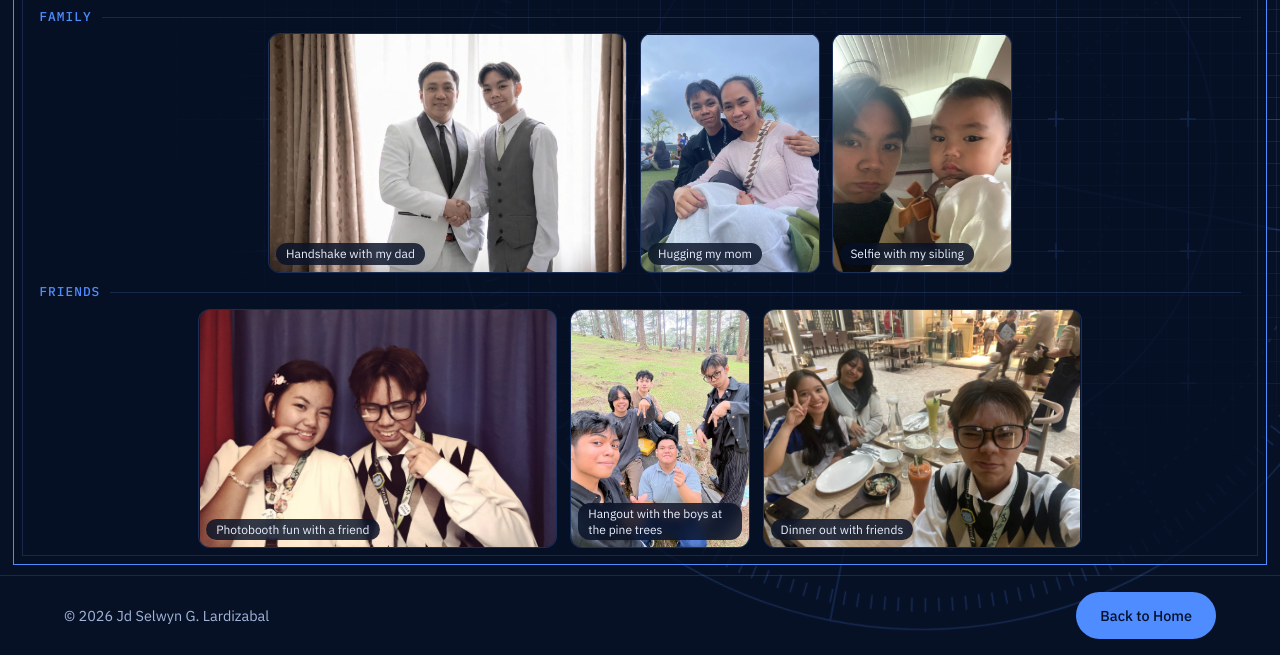
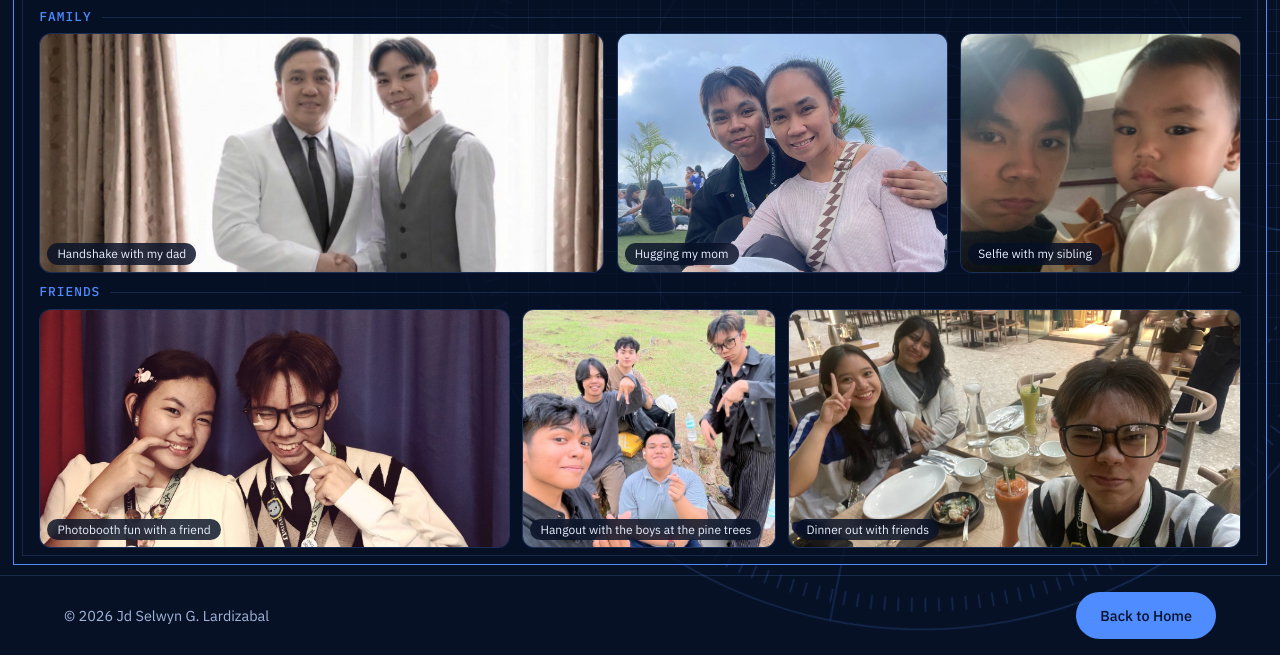
Before and after one commit to Fizzy31/lardizabalportfolio, a plain HTML site: page family-friends.html in a window 1280 px wide. Shown: the part 145-800 px from the top of the page. Drawn offline with nearby package versions, Linux system fonts and the light colour scheme.

Commit message:
Add files via upload

```diff
--- a/family-friends.html
+++ b/family-friends.html
@@ -47,18 +47,18 @@
       <div class="ff-group" id="family">
         <h2 class="div-label">Family</h2>
         <div class="ff-row">
-          <figure class="shot ff-shot" style="--ar:1.5"><button type="button" data-full="family-dad.jpg" data-cap="Handshake with my dad" aria-label="Click to zoom: Handshake with my dad"><img src="family-dad.jpg" alt="Handshake with my dad"></button><figcaption>Handshake with my dad</figcaption></figure>
-          <figure class="shot ff-shot" style="--ar:0.75"><button type="button" data-full="family-mom.jpg" data-cap="Hugging my mom" aria-label="Click to zoom: Hugging my mom"><img src="family-mom.jpg" alt="Hugging my mom"></button><figcaption>Hugging my mom</figcaption></figure>
-          <figure class="shot ff-shot" style="--ar:0.75"><button type="button" data-full="family-sibling.jpg" data-cap="Selfie with my sibling" aria-label="Click to zoom: Selfie with my sibling"><img src="family-sibling.jpg" alt="Selfie with my sibling"></button><figcaption>Selfie with my sibling</figcaption></figure>
+          <figure class="shot ff-shot" style="--g:1.45;--pos:60% 30%"><button type="button" data-full="family-dad.jpg" data-cap="Handshake with my dad" aria-label="Click to zoom: Handshake with my dad"><img src="family-dad.jpg" alt="Handshake with my dad"></button><figcaption>Handshake with my dad</figcaption></figure>
+          <figure class="shot ff-shot" style="--g:0.85;--pos:50% 25%"><button type="button" data-full="family-mom.jpg" data-cap="Hugging my mom" aria-label="Click to zoom: Hugging my mom"><img src="family-mom.jpg" alt="Hugging my mom"></button><figcaption>Hugging my mom</figcaption></figure>
+          <figure class="shot ff-shot" style="--g:0.72;--pos:50% 50%"><button type="button" data-full="family-sibling.jpg" data-cap="Selfie with my sibling" aria-label="Click to zoom: Selfie with my sibling"><img src="family-sibling.jpg" alt="Selfie with my sibling"></button><figcaption>Selfie with my sibling</figcaption></figure>
         </div>
       </div>
 
       <div class="ff-group" id="friends">
         <h2 class="div-label">Friends</h2>
         <div class="ff-row">
-          <figure class="shot ff-shot" style="--ar:1.5"><button type="button" data-full="friends-photobooth.jpg" data-cap="Photobooth fun with a friend" aria-label="Click to zoom: Photobooth fun with a friend"><img src="friends-photobooth.jpg" alt="Photobooth fun with a friend"></button><figcaption>Photobooth fun with a friend</figcaption></figure>
-          <figure class="shot ff-shot" style="--ar:0.75"><button type="button" data-full="friends-pines.jpg" data-cap="Hangout with the boys at the pine trees" aria-label="Click to zoom: Hangout with the boys at the pine trees"><img src="friends-pines.jpg" alt="Hangout with the boys at the pine trees"></button><figcaption>Hangout with the boys at the pine trees</figcaption></figure>
-          <figure class="shot ff-shot" style="--ar:1.333"><button type="button" data-full="friends-dinner.jpg" data-cap="Dinner out with friends" aria-label="Click to zoom: Dinner out with friends"><img src="friends-dinner.jpg" alt="Dinner out with friends"></button><figcaption>Dinner out with friends</figcaption></figure>
+          <figure class="shot ff-shot" style="--g:1.3;--pos:50% 35%"><button type="button" data-full="friends-photobooth.jpg" data-cap="Photobooth fun with a friend" aria-label="Click to zoom: Photobooth fun with a friend"><img src="friends-photobooth.jpg" alt="Photobooth fun with a friend"></button><figcaption>Photobooth fun with a friend</figcaption></figure>
+          <figure class="shot ff-shot" style="--g:0.7;--pos:50% 60%"><button type="button" data-full="friends-pines.jpg" data-cap="Hangout with the boys at the pine trees" aria-label="Click to zoom: Hangout with the boys at the pine trees"><img src="friends-pines.jpg" alt="Hangout with the boys at the pine trees"></button><figcaption>Hangout with the boys at the pine trees</figcaption></figure>
+          <figure class="shot ff-shot" style="--g:1.25;--pos:50% 50%"><button type="button" data-full="friends-dinner.jpg" data-cap="Dinner out with friends" aria-label="Click to zoom: Dinner out with friends"><img src="friends-dinner.jpg" alt="Dinner out with friends"></button><figcaption>Dinner out with friends</figcaption></figure>
         </div>
       </div>
     </section>
--- a/style.css
+++ b/style.css
@@ -1305,3 +1305,11 @@ body.ff-page .about { min-height: 0; overflow: hidden; padding: clamp(6px, 1.2vh
   .ff-shot figcaption b { display: none; }
   .ff-shot figcaption { left: 5px; bottom: 5px; padding: 2px 7px; font-size: 0.6rem; }
 }
+
+
+/* Desktop and tablet: photos fill the whole row edge to edge (no empty space) */
+@media (min-width: 601px) {
+  .ff-row { justify-content: stretch; }
+  .ff-shot { flex: var(--g, 1) 1 0; aspect-ratio: auto; }
+  .ff-shot img { object-fit: cover; object-position: var(--pos, 50% 30%); }
+}
```
